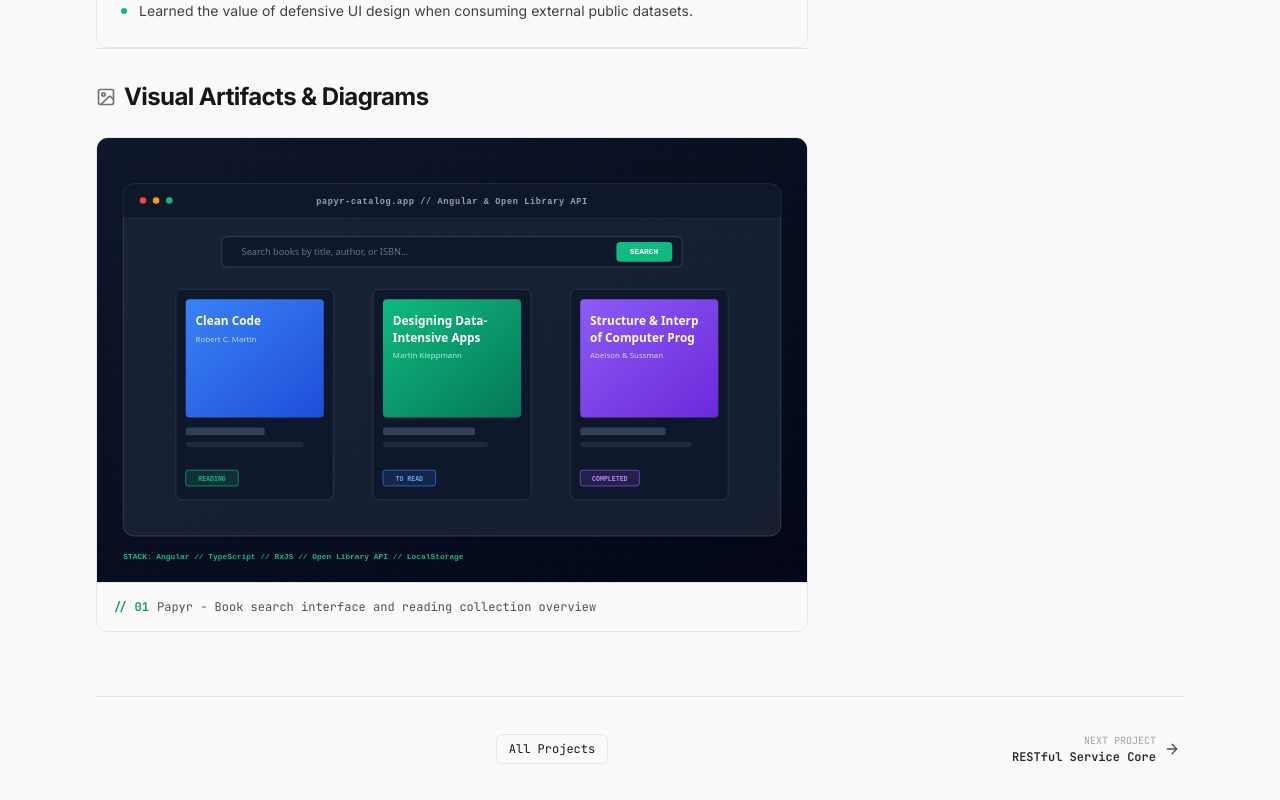
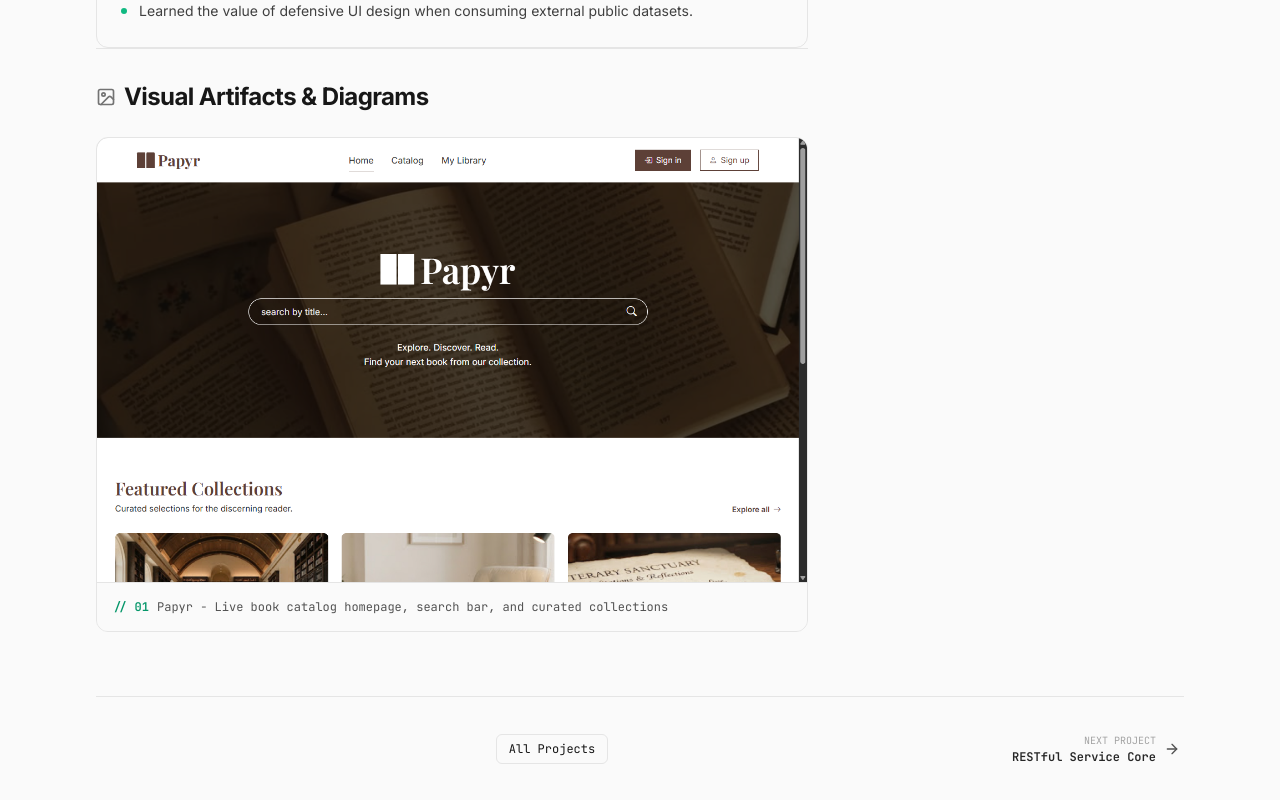
Before and after one commit to Ramzyayman/portfolio, a Next.js app: page /projects/papyr in a window 1280 px wide. Shown: the part 1813-2613 px from the top of the page. Built offline with nearby package versions, Linux system fonts and the light colour scheme.

Commit message:
feat: use real Papyr homepage screenshot for project thumbnail

```diff
--- a/src/data/projects.ts
+++ b/src/data/projects.ts
@@ -22,12 +22,12 @@
     year: "2024",
     githubUrl: "https://github.com/Ramzyayman/papyr",
     liveUrl: undefined, // Optional: omitted if no live link is active
-    coverImage: "/images/projects/papyr/cover.svg",
+    coverImage: "/images/projects/papyr/cover.png",
     galleryImages: [
       {
-        url: "/images/projects/papyr/cover.svg",
-        caption: "Papyr - Book search interface and reading collection overview",
-        alt: "Papyr book catalog UI preview",
+        url: "/images/projects/papyr/cover.png",
+        caption: "Papyr - Live book catalog homepage, search bar, and curated collections",
+        alt: "Papyr book catalog UI screenshot",
       },
     ],
     technicalDetails: [
```
Also changed, not shown: public/images/projects/papyr/cover.png (added).
